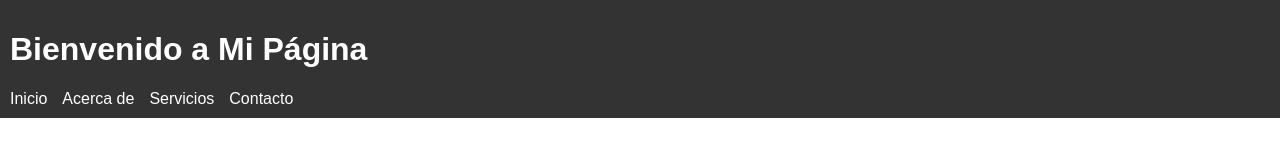
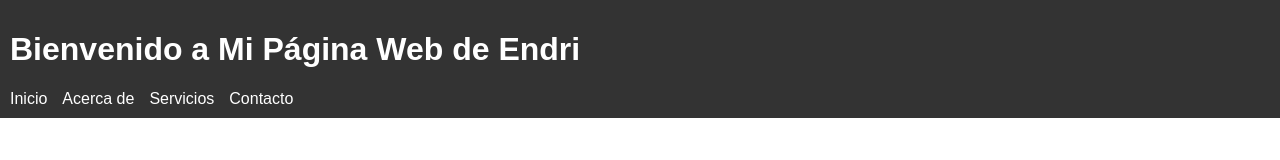
Before and after one commit to endrisalazar/EndriSalazar, a plain HTML site: page index.html in a window 1280 px wide. Shown: the top 160 px of the page. Drawn offline with Linux system fonts and the light colour scheme.

Commit message:
Update index.html

```diff
--- a/index.html
+++ b/index.html
@@ -8,7 +8,7 @@
 </head>
 <body>
     <header>
-        <h1>Bienvenido a Mi Página</h1>
+        <h1>Bienvenido a Mi Página Web de Endri</h1>
         <nav>
             <ul>
                 <li><a href="#">Inicio</a></li>
```
